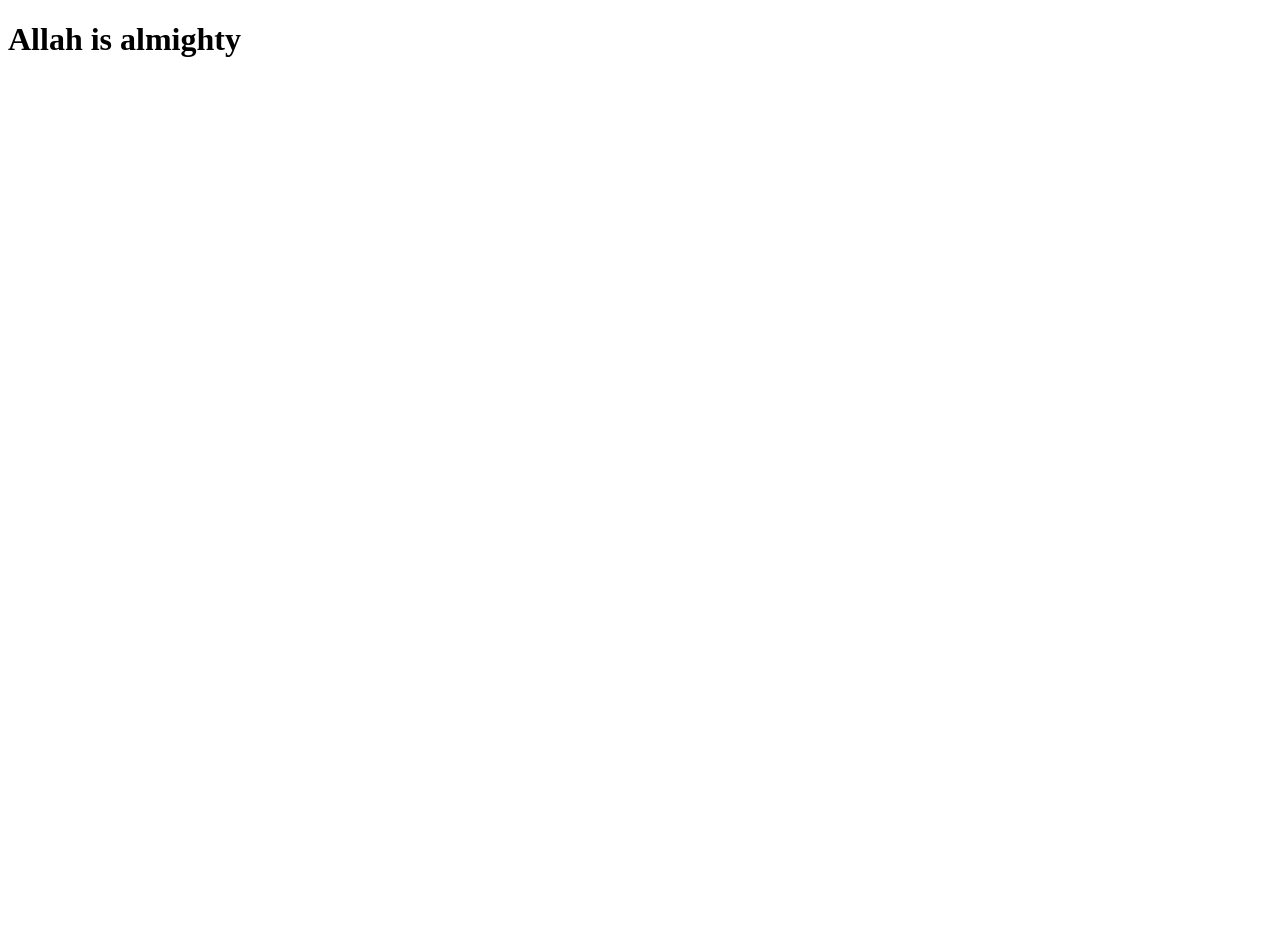
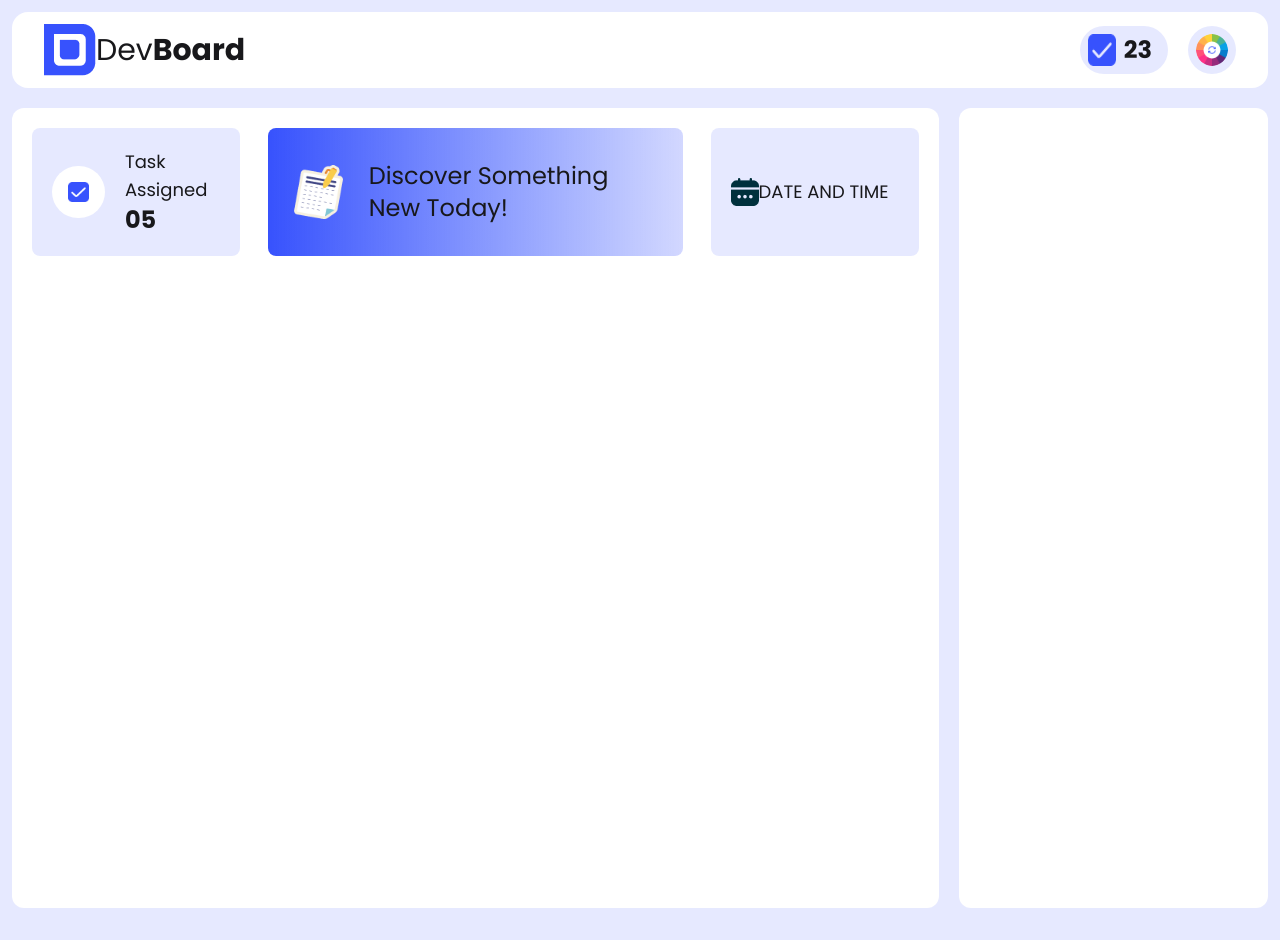
Before and after one commit to Zihad-pro/My-Assignment-5, a plain HTML site: page index.html in a window 1280 px wide. Before the commit the page ends 800 px from the top, so only its background shows below. Drawn offline with nearby package versions, Linux system fonts and the light colour scheme.

Commit message:
sceond comit

```diff
--- a/index.html
+++ b/index.html
@@ -1,14 +1,108 @@
 <!DOCTYPE html>
 <html lang="en">
-<head>
-  <meta charset="UTF-8">
-  <meta name="viewport" content="width=device-width, initial-scale=1.0">
-  <title>Document</title>
-</head>
-<body>
+  <head>
+    <meta charset="UTF-8" />
+    <meta name="viewport" content="width=device-width, initial-scale=1.0" />
+    <title>Dev Board</title>
+    <!-- goggle font -->
+    <link rel="preconnect" href="https://fonts.googleapis.com" />
+    <link rel="preconnect" href="https://fonts.gstatic.com" crossorigin />
+    <link
+      href="https://fonts.googleapis.com/css2?family=Poppins:ital,wght@0,100;0,200;0,300;0,400;0,500;0,600;0,700;0,800;0,900;1,100;1,200;1,300;1,400;1,500;1,600;1,700;1,800;1,900&display=swap"
+      rel="stylesheet"
+    />
+    <!-- DaisyUI + Tailwind CSS -->
+    <link
+      href="https://cdn.jsdelivr.net/npm/daisyui@5"
+      rel="stylesheet"
+      type="text/css"
+    />
+    <!--Fonts awesome  -->
+    <script
+      src="https://kit.fontawesome.com/755ad03d87.js"
+      crossorigin="anonymous"
+    ></script>
+    <script src="https://cdn.jsdelivr.net/npm/@tailwindcss/browser@4"></script>
+    <!--Customistion  -->
+    <style type="text/tailwindcss">
+      @theme {
+        --color-Primary1: rgba(132, 145, 2310, 0.2);
+        --color-Primary2: #3752fd;
+        --font-poppins: "Poppins";
+      }
+    </style>
+  </head>
 
-  <h1>Allah is almighty</h1>
+  <body class="bg-Primary1 font-poppins p-3">
+    <!-- nav section -->
+    <header class="container mx-auto p-3 bg-white rounded-2xl">
+      <nav class="flex justify-between items-center px-5">
+        <div class="flex items-center">
+          <img src="./image/logo.png" alt="" />
+          <h1 class="text-3xl">Dev<span class="font-bold">Board</span></h1>
+        </div>
+        <div class="flex gap-5 items-center">
+          <div class="flex p-2 bg-Primary1 rounded-3xl boder-none">
+            <img src="./image/checkbox.png" alt="" />
+            <h1 class="font-bold text-2xl px-2">23</h1>
+          </div>
 
-  <script src="main.js"></script>
-</body>
+          <img
+            class="size-12 rounded-full bg-Primary1 p-2"
+            src="./image/theme-btn.png"
+            alt=""
+          />
+        </div>
+      </nav>
+    </header>
+    <main class="h-200 m-5 container mx-auto flex gap-5">
+      <!-- box-left -->
+      <div class="bg-white h-200 w-3/4 rounded-xl container mx-auto">
+        <!-- item head -->
+        <div class="flex p-5 gap-7 justify-around">
+          <!-- item-1 -->
+          <div
+            class="flex items-center p-5 bg-Primary1 gap-5 rounded-lg w-3/12"
+          >
+            <div class="rounded-full bg-white p-4">
+              <img class="" src="./image/checkbox.png" alt="" />
+            </div>
+            <div>
+              <p class="text-lg">
+                Task Assigned
+                <br />
+                <span class="font-bold text-2xl">05</span>
+              </p>
+            </div>
+          </div>
+          <!-- item 2 -->
+          <div
+            class="flex items-center gap-5 p-5 bg-Primary1 rounded-lg w-6/12 bg-gradient-to-r from-Primary2 to-Primary1"
+          >
+            <div>
+              <img src="./image/board.png" alt="" />
+            </div>
+            <div><p class="text-2xl">Discover Something New Today!</p></div>
+          </div>
+          <!-- item 3 -->
+
+          <div class="flex items-center p-5 bg-Primary1 rounded-lg w-3/12">
+            <div>
+              <img src="./image/calender.png " />
+            </div>
+            <div>
+              <p class="text-lg">
+                DATE AND TIME
+                <br />
+              </p>
+            </div>
+          </div>
+        </div>
+      </div>
+      <!-- box-right -->
+      <div class="w-1/4 bg-white rounded-xl"></div>
+    </main>
+
+    <script src="main.js"></script>
+  </body>
 </html>
```
Also changed, not shown: image/activity.png (added), image/board.png (added), image/calender.png (added), image/checkbox.png (added), image/logo.png (added), image/theme-btn.png (added), tailwind.config.js (added).
